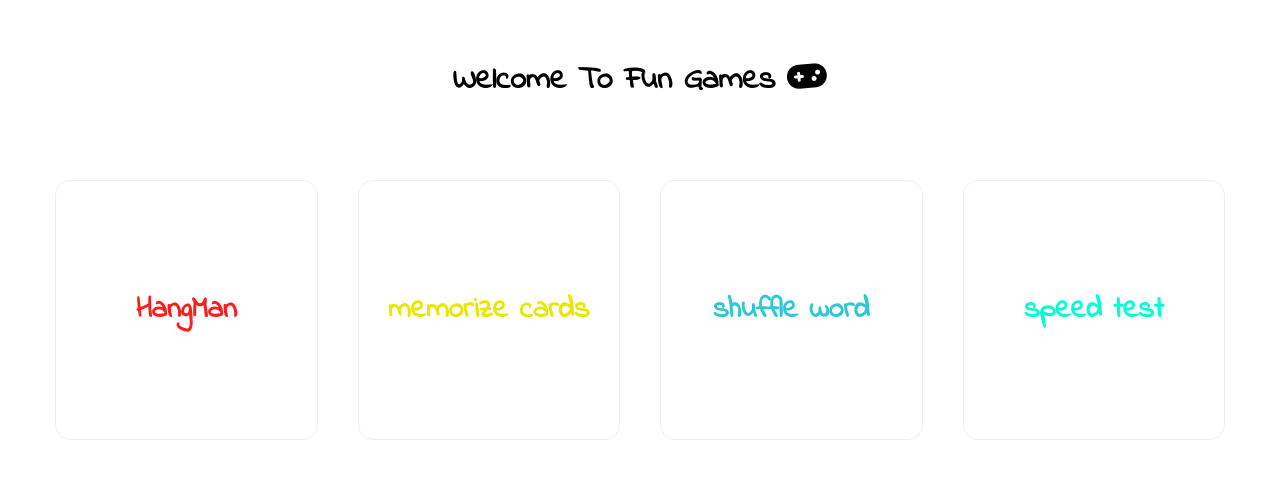
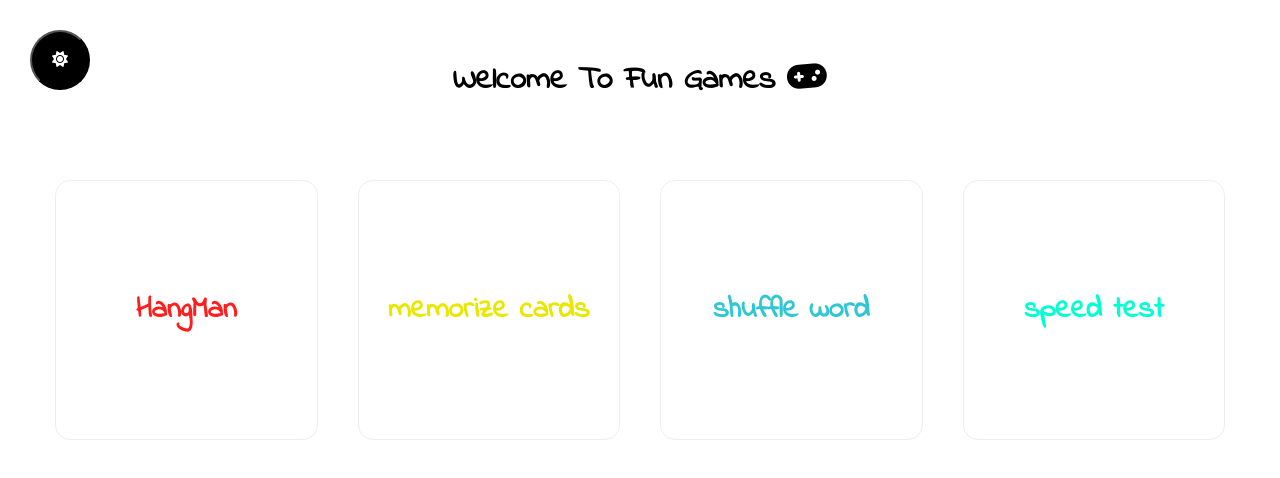
Before and after one commit to Yossab55/gamesProjectsUni, a plain HTML site: page index.html in a window 1280 px wide. Drawn offline with Linux system fonts and the light colour scheme.

Commit message:
light & dark mode

```diff
--- a/css/home.css
+++ b/css/home.css
@@ -6,10 +6,14 @@
   --color-red: #ff1e1e;
   --main-transition: 0.5s;
 }
+body {
+  height: 100vh;
+  position: relative;
+}
 .welcome {
   margin: 0;
   text-align: center;
-  margin-top: 60px;
+  padding-top: 60px;
   margin-bottom: 80px;
 }
 .welcome i {
--- a/main.js
+++ b/main.js
@@ -1,8 +1,8 @@
 makeTopScore();
-
+makeDarkLightMode();
 
 //* ========== function section ============
-//get top score and append it to span score
+//@get top score and append it to span score
 function makeTopScore() {
   let gamesNames = getNamesOfGames();
   let topScoreSpan = document.querySelectorAll(
@@ -10,9 +10,8 @@ function makeTopScore() {
   );
   let size = gamesNames.length;
 
-
   for (let i = 0; i < size; i++) {
-    getScoreAndAppendItTo(topScoreSpan[i], gamesNames[i])
+    getScoreAndAppendItTo(topScoreSpan[i], gamesNames[i]);
   }
   // return localStorageScore;
 }
@@ -34,3 +33,78 @@ function getScoreAndAppendItTo(span, name) {
     span.textContent += "not played yet";
   }
 }
+//@light dark mode
+function makeDarkLightMode() {
+  setStyleInLocalStorage();
+  appendStyleToBody();
+  let button = makeTheButton();
+  button.addEventListener("click", (ele) => {
+    switchTheThemeInLocalStorage();
+    appendStyleToBody();
+    removeOldChildFrom(button);
+    let themeIcon = choseIconForButton();
+    button.append(themeIcon);
+    button.style = buttonCSSStyle();
+  });
+  document.documentElement.append(button)
+}
+function appendStyleToBody() {
+  document.querySelector('body').style = `
+  background-color: ${getTheSameStyleInLocalStorage()};
+  color: ${getInvertStyleOfTheLocalStorage()}
+  `;
+}
+function setStyleInLocalStorage() {
+  let localStorage = window.localStorage;
+  if (localStorage.getItem("style") == null)
+    localStorage.setItem("style", "white");
+}
+function getTheSameStyleInLocalStorage() {
+  return window.localStorage.getItem("style");
+}
+function getInvertStyleOfTheLocalStorage() {
+  let style = getTheSameStyleInLocalStorage();
+  if (style === "white") return "black";
+  else return "white";
+}
+function makeTheButton() {
+  let buttonMode = document.createElement("button");
+  let themeIcon = choseIconForButton();
+  buttonMode.append(themeIcon);
+  buttonMode.style = buttonCSSStyle();
+  return buttonMode;
+}
+function choseIconForButton() {
+  let style = getTheSameStyleInLocalStorage();
+  let themeIcon = document.createElement("i");
+  if (style === "white") themeIcon.setAttribute("class", "fa-solid fa-sun");
+  else themeIcon.setAttribute("class", "fa-solid fa-cloud-moon");
+  themeIcon.setAttribute("id", "LightDarkMode")
+  return themeIcon;
+}
+function buttonCSSStyle() {
+  return `
+      display: flex
+      justify-content: center;
+      align-items: center;
+      color: ${getTheSameStyleInLocalStorage()};
+      width: 60px;
+      height: 60px;
+      border-radius: 50%;
+      background-color: ${getInvertStyleOfTheLocalStorage()};
+      position: absolute;
+      top: 30px;
+      left: 30px;
+      cursor: pointer;
+    `;
+}
+function switchTheThemeInLocalStorage() {
+  let localStorage = window.localStorage;
+  if (getTheSameStyleInLocalStorage() == 'white')
+    localStorage.setItem("style", "black");
+  else localStorage.setItem("style", "white");
+}
+function removeOldChildFrom(button) {
+  let icon = document.getElementById("LightDarkMode");
+  button.removeChild(icon);
+}
```
